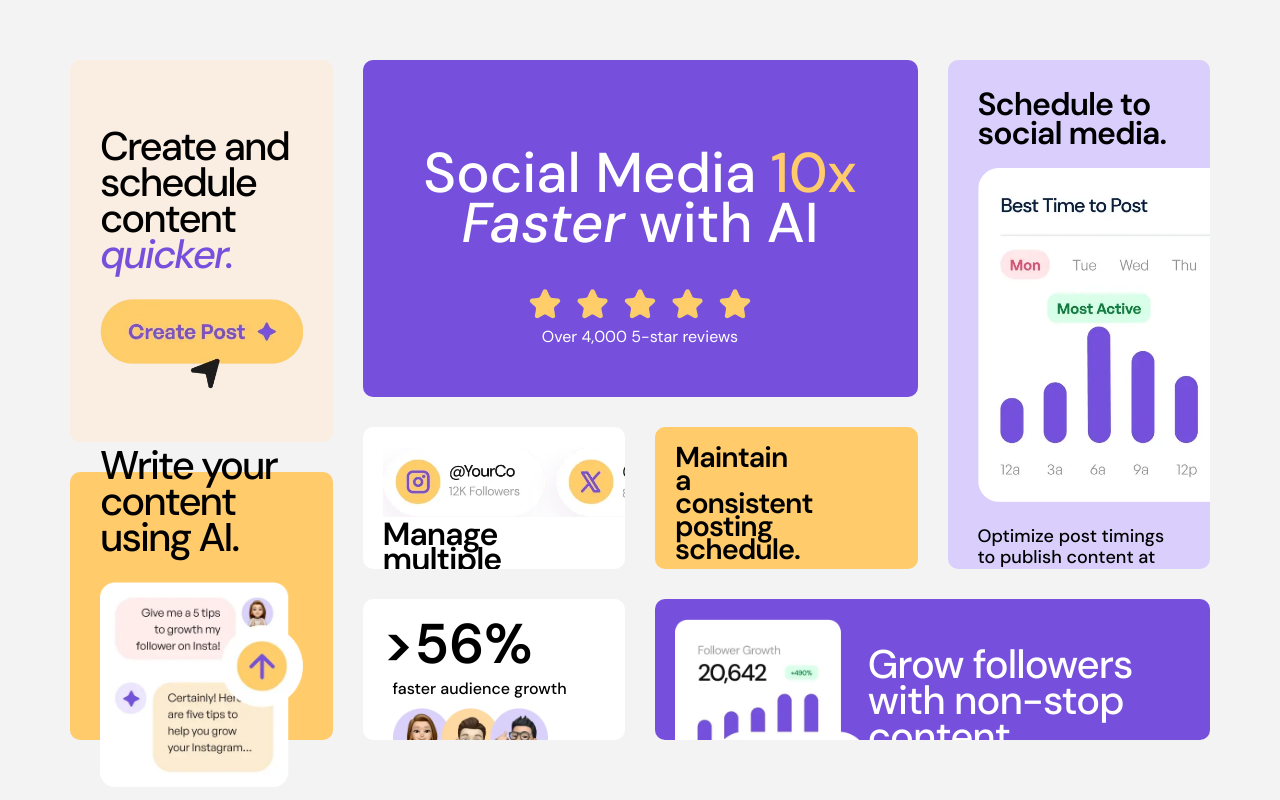
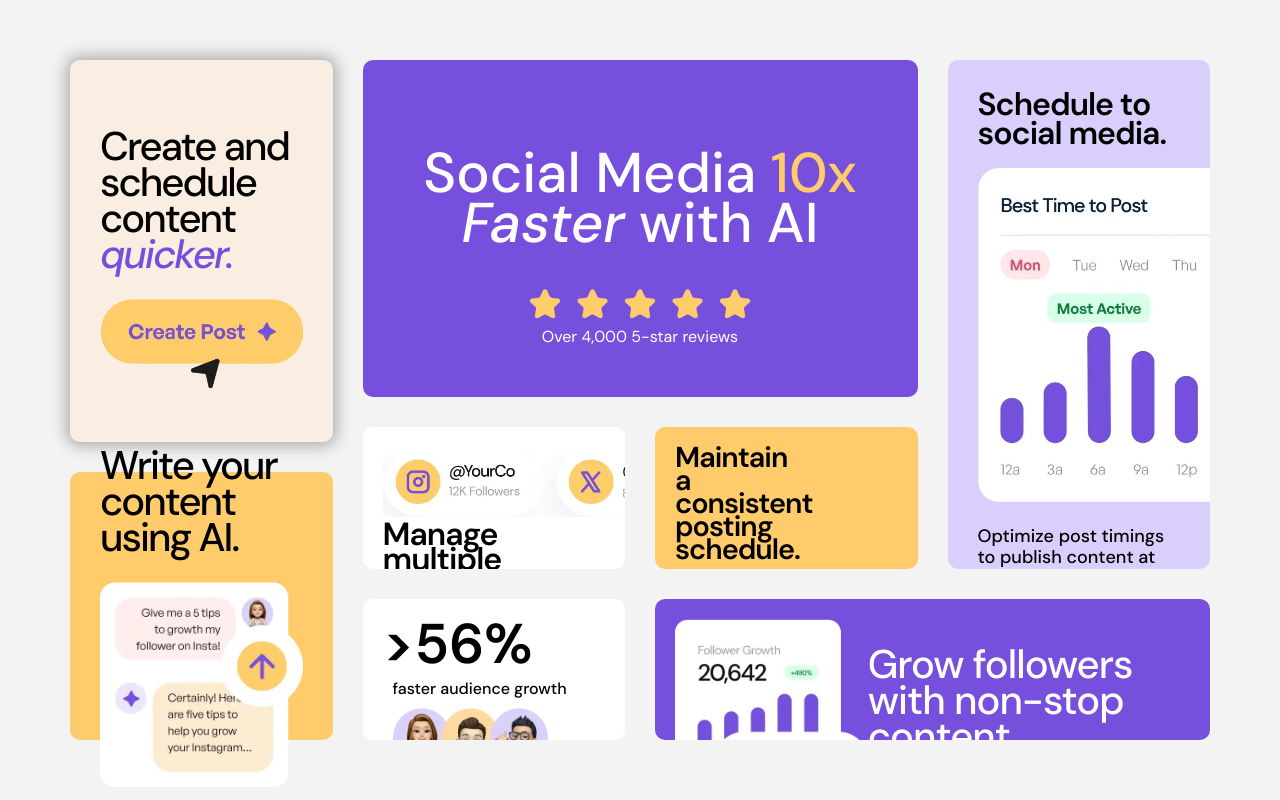
Before and after one commit to Kareemayman/Bento-Grid-FEM-Challenge, a plain HTML site: page index.html in a window 1280 px wide. In both pictures the pointer is over the element 201 px from the left and 250 px from the top of the page. Drawn offline with Linux system fonts and the light colour scheme.

Commit message:
Changed Cursor & Added Shadows

```diff
--- a/css/style.css
+++ b/css/style.css
@@ -50,6 +50,12 @@ div > img {
 
 .container > div {
     border-radius: 10px;
+    transition: var(--main-trans);
+    cursor: pointer;
+}
+
+.container > div:hover {
+    box-shadow: 0 0 15px 4px rgb(173, 173, 173);
 }
 /* End Global */
 
```
